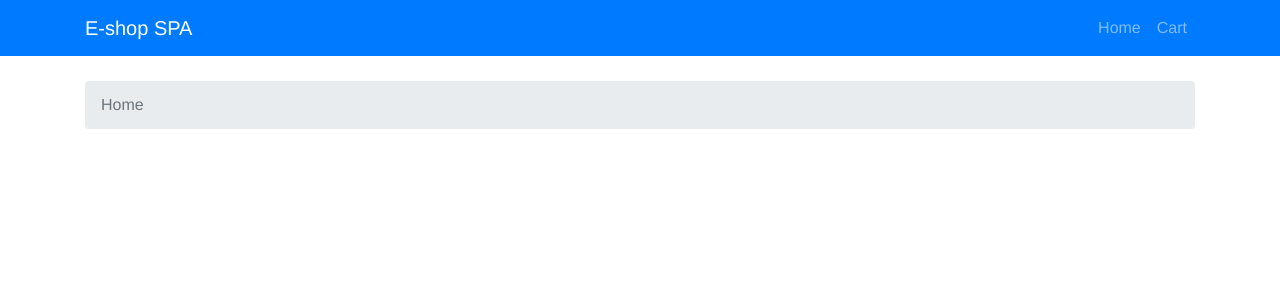
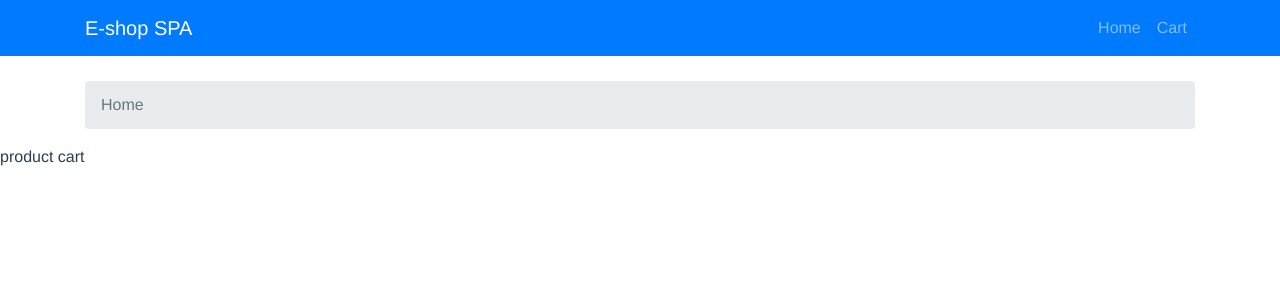
Before and after one commit to gregorlaan/ErplyFrontendChallenge, a Vue app: page /product/cart in a window 1280 px wide. Shown: the top 300 px of the page. Built offline with nearby package versions, Linux system fonts and the light colour scheme; what vue-paginate, vue-resource would draw is missing.

Commit message:
Get product Id from url

```diff
--- a/src/components/Product.vue
+++ b/src/components/Product.vue
@@ -1,9 +1,14 @@
 <template>
-  <div></div>
+  <div>product {{ productId }}</div>
 </template>
 
 <script>
 export default {
+  data () {
+    return {
+      productId: this.$route.params.productId
+    }
+  }
 }
 </script>
 
--- a/src/router/index.js
+++ b/src/router/index.js
@@ -15,7 +15,7 @@ export default new Router({
       component: Home
     },
     {
-      path: '/product',
+      path: '/product/:productId',
       name: 'Product',
       component: Product
     },
```
